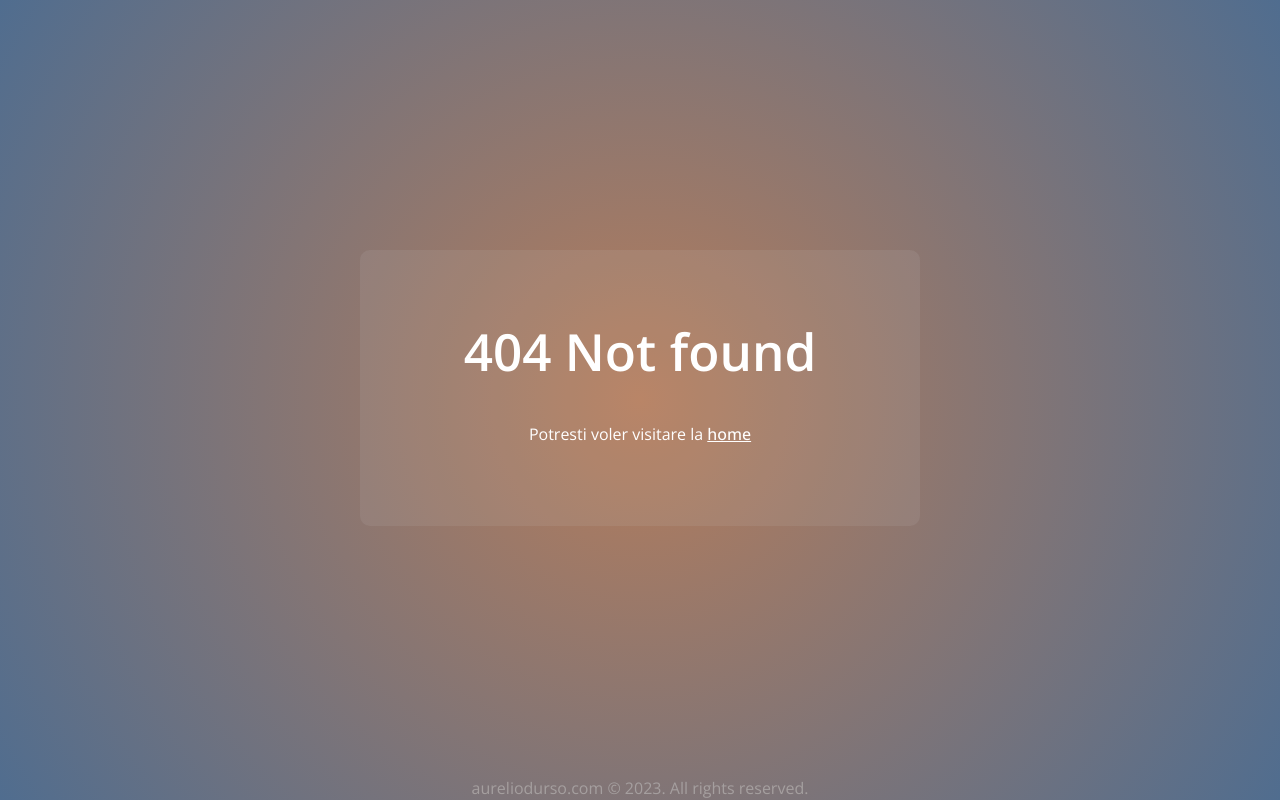
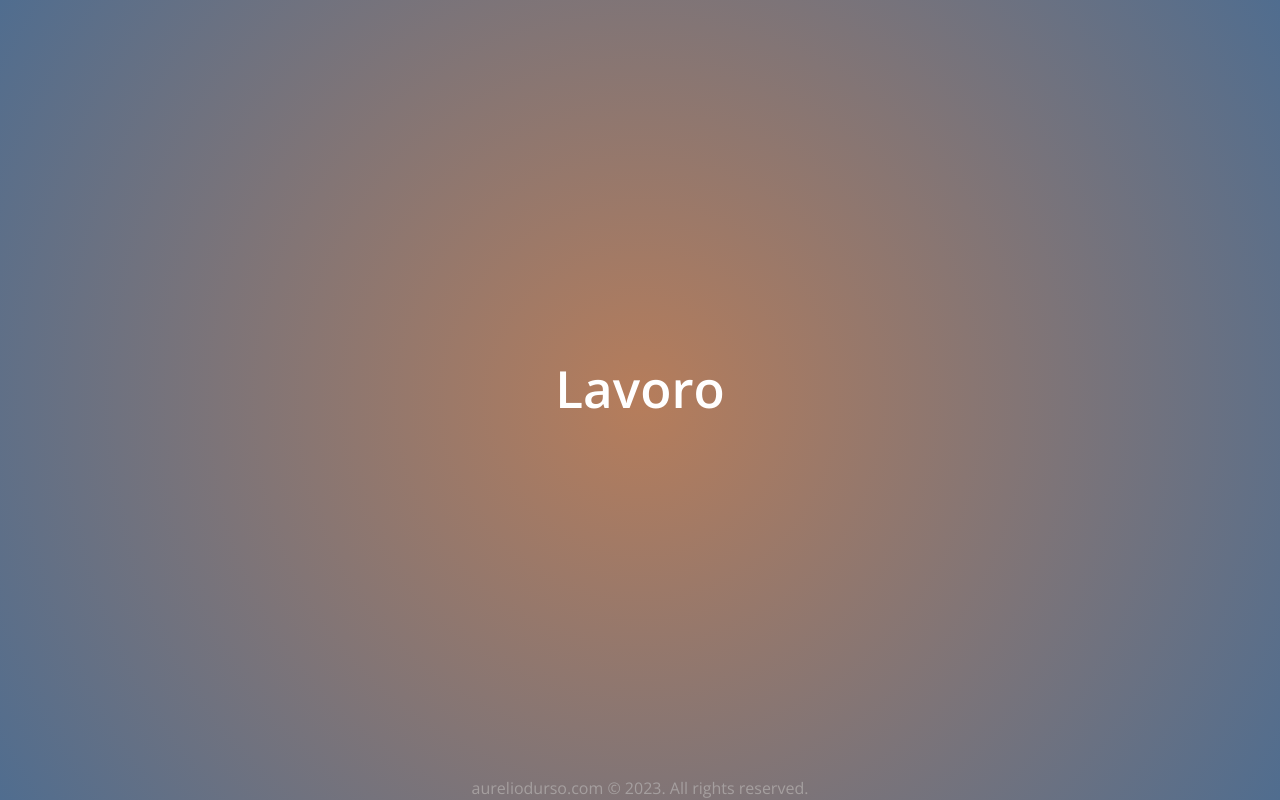
Before and after one commit to aureliodd/aureliodursodotcom, a React (Vite) app: page /work in a window 1280 px wide. Before the commit this address had no page. Built offline with nearby package versions, Linux system fonts and the light colour scheme.

Commit message:
New work page

```diff
--- a/src/App.jsx
+++ b/src/App.jsx
@@ -2,6 +2,7 @@ import './style/App.scss'
 import { useEffect, useState } from 'react'
 import Home from './pages/Home'
 import NotFound from './pages/NoPage'
+import Work from './pages/Work'
 import { BrowserRouter as Router, Routes, Route  } from 'react-router-dom'
 import { getPeriodOfTheYear } from './classes/utils'
 
@@ -20,6 +21,7 @@ function App() {
       <Router>
         <Routes>
           <Route index element={<Home />} />
+          <Route path="work" element={<Work />}  />
           <Route path="*" element={<NotFound />}  />
         </Routes>
       </Router>
--- /dev/null
+++ b/src/pages/Work.jsx
@@ -0,0 +1,9 @@
+function Work() {
+  return (
+    <div>
+      <h1>Lavoro</h1>
+    </div>
+  )
+}
+
+export default Work
```
